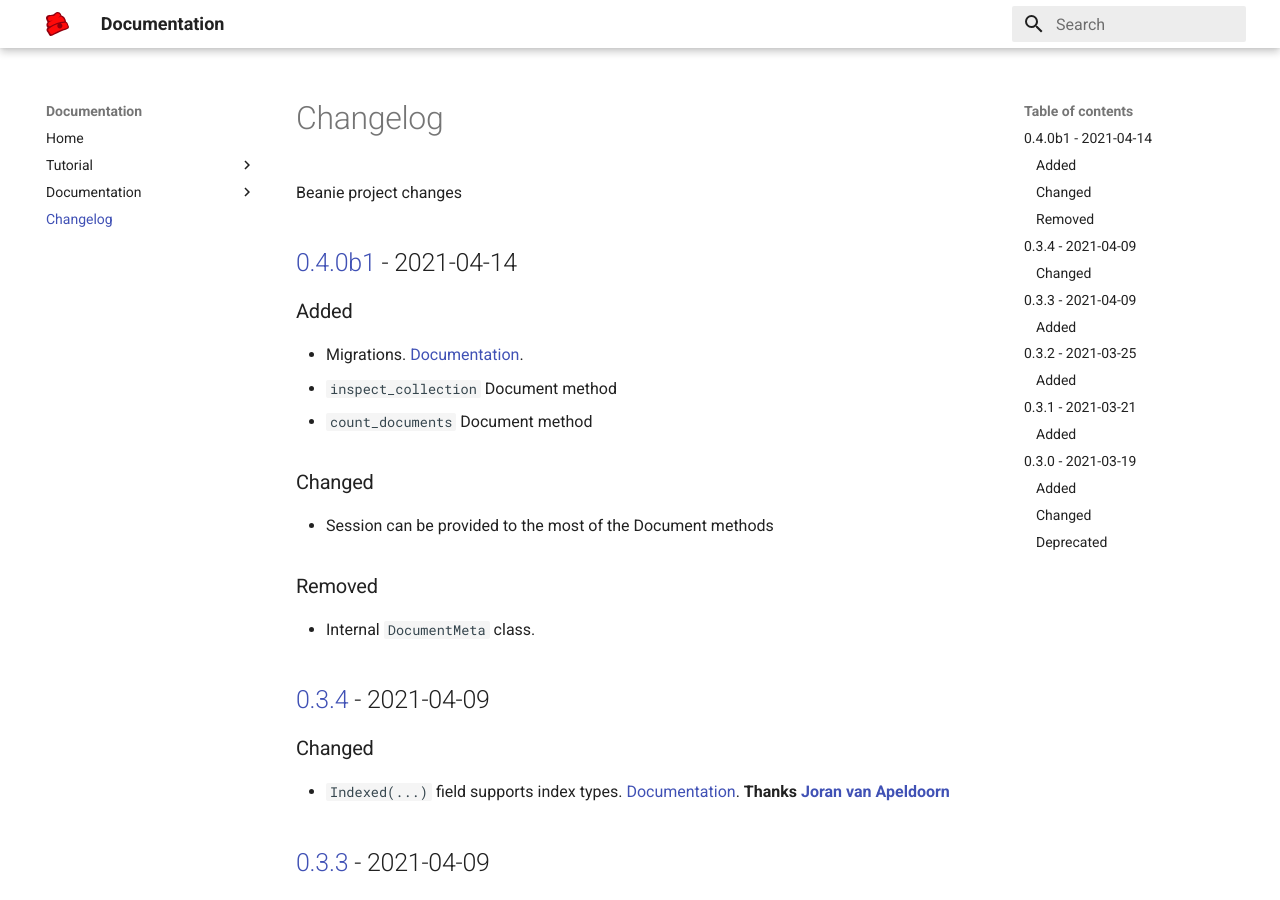
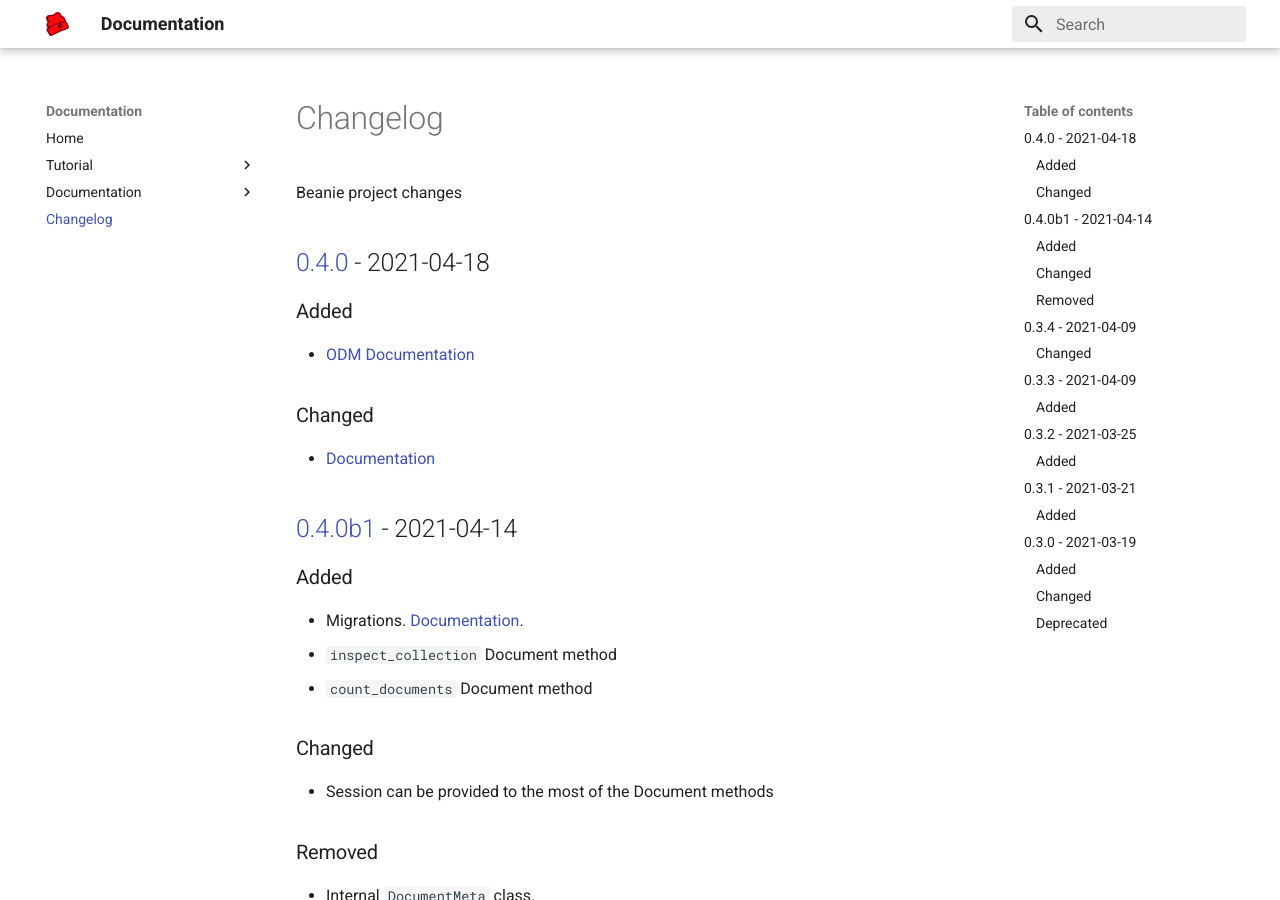
Before and after one commit to BeanieODM/beanie, an MkDocs documentation site: the page built from docs/changelog.md, in a window 1280 px wide and 900 px high. Built offline with MkDocs 1.6.1 and Material for MkDocs 9.7.7, drawn with Linux system fonts in a browser that asks for light colours.

Commit message:
documentation update

```diff
--- a/docs/changelog.md
+++ b/docs/changelog.md
@@ -1,5 +1,12 @@
 # Changelog
 Beanie project changes
+
+## [0.4.0] - 2021-04-18
+### Added
+- [ODM Documentation](https://roman-right.github.io/beanie/documentation/odm/)
+
+### Changed
+- [Documentation](https://roman-right.github.io/beanie/)
 
 ## [0.4.0b1] - 2021-04-14
 ### Added
@@ -46,3 +53,4 @@ Beanie project changes
 [0.3.3]: https://pypi.org/project/beanie/0.3.3
 [0.3.4]: https://pypi.org/project/beanie/0.3.4
 [0.4.0b1]: https://pypi.org/project/beanie/0.4.0b1
+[0.4.0]: https://pypi.org/project/beanie/0.4.0
```
